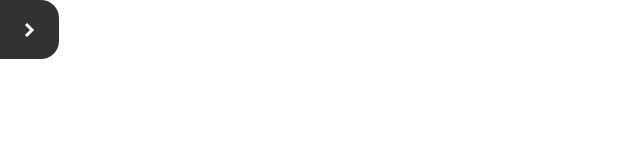
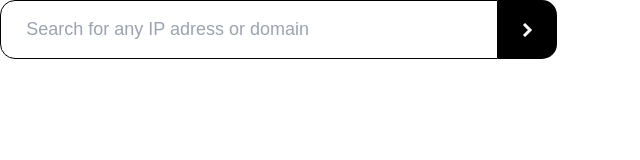
Before and after one commit to svetikbaihe/ip-address-tracker, a website built with Vite: page index.html in a window 1280 px wide. Shown: the whole page, without its empty margins (0-640 px from the left). Built offline with nearby package versions, Linux system fonts and the light colour scheme; files whose address does not match are found by name.

Commit message:
feat: input (#2)
Co-authored-by: Світлана Ем <svitlanaem@MacBook-Air-Svitlana.local>

```diff
--- /dev/null
+++ b/src/assets/styles/utils/reset.scss
@@ -0,0 +1,65 @@
+@font-face {
+  font-family: "Rubik";
+  src: url(fonts/Rubik-VariableFont_wght.ttf) format('truetype');
+	font-weight: 400;
+}
+
+@font-face {
+  font-family: "Rubik";
+  src: url(fonts/Rubik-VariableFont_wght.ttf) format('truetype');
+	font-weight: 500;
+}
+
+@font-face {
+  font-family: "Rubik";
+  src: url(fonts/Rubik-VariableFont_wght.ttf) format('truetype');
+	font-weight: 700;
+}
+
+* {
+	padding: 0;
+	margin: 0;
+	border: 0;
+}
+*,*:before,*:after {
+	-moz-box-sizing: border-box;
+	-webkit-box-sizing: border-box;
+	box-sizing: border-box;
+}
+:focus,:active {outline: none;}
+a:focus,a:active {outline: none;}
+
+nav,footer,header,aside {display: block;}
+
+html,body {
+	height: 100%;
+	width: 100%;
+	font-size: 62.5%;
+	line-height: 1;
+	font-family: 'Rubik', sans-serif;
+	-ms-text-size-adjust: 100%;
+	-moz-text-size-adjust: 100%;
+	-webkit-text-size-adjust: 100%;
+}
+input,button,textarea {font-family:inherit;}
+
+input::-ms-clear {display: none;}
+button {cursor: pointer;}
+button::-moz-focus-inner {padding:0;border:0;}
+a, a:visited {text-decoration: none;}
+a:hover {text-decoration: none;}
+ul li {list-style: none;}
+img {vertical-align: top;}
+
+h1,h2,h3,h4,h5,h6 {font-size:inherit;font-weight: 400;}
+
+html {
+  -webkit-box-sizing: border-box;
+  -moz-box-sizing: border-box;
+  box-sizing: border-box;
+}
+*, *:before, *:after {
+  -webkit-box-sizing: inherit;
+  -moz-box-sizing: inherit;
+  box-sizing: inherit;
+  }
--- a/src/elements/Button/styles.module.scss
+++ b/src/elements/Button/styles.module.scss
@@ -1,7 +1,3 @@
 .button {
-  @apply bg-black w-[59px] h-[59px] rounded-r-[18px] flex justify-center items-center;
-
-  &:hover {
-    @apply opacity-80;
-  }
+  @apply bg-black w-[59px] h-[59px] rounded-r-[15px] flex justify-center items-center hover:opacity-80;
 }
--- /dev/null
+++ b/src/elements/InputText/component.ts
@@ -0,0 +1,56 @@
+import styles from './styles.module.scss';
+import type { InputTextConstructor, InputTextInterface } from './types';
+import Button from '@elements/Button';
+
+class InputText implements InputTextInterface{
+  protected name: string = '';
+  protected placeholder: string = '';
+  protected $inputTextWrapper: HTMLElement | null = null;
+
+  constructor({
+    name,
+    placeholder }: InputTextConstructor) {
+      this.name = name;
+
+      if(placeholder) {
+        this.placeholder = placeholder;
+      }
+
+      this.buildInputTextWrapper();
+  }
+
+  public get inputTextElement() {
+    return this.$inputTextWrapper;
+  }
+
+  protected buildInputText = () => {
+    const $inputText = document.createElement('input');
+
+    $inputText.className = styles.input_text;
+
+    $inputText.setAttribute('type', 'text');
+    $inputText.setAttribute('name', this.name);
+    $inputText.setAttribute('id', `id-${this.name}`);
+    $inputText.setAttribute('placeholder', this.placeholder);
+
+    return $inputText;
+  }
+
+  protected buildInputTextWrapper = () => {
+    const $inputTextWrapper = document.createElement('div')
+
+    $inputTextWrapper.className = styles.input_text_wrapper;
+
+    $inputTextWrapper.appendChild(this.buildInputText())
+
+    const $button = new Button({});
+
+    if($button.buttonElement) {
+      $inputTextWrapper?.appendChild($button.buttonElement);
+    }
+
+    this.$inputTextWrapper = $inputTextWrapper;
+  }
+}
+
+export default InputText;
--- /dev/null
+++ b/src/elements/InputText/index.ts
@@ -0,0 +1,6 @@
+export { default } from './component';
+
+export {
+  type InputTextConstructor,
+  type InputTextInterface
+} from './types';
--- /dev/null
+++ b/src/elements/InputText/styles.module.scss
@@ -0,0 +1,7 @@
+.input_text_wrapper{
+  @apply flex;
+}
+
+.input_text{
+  @apply w-[498px] h-[59px] rounded-l-[15px] border border-black border-solid text-[1.8rem] pl-[1.4em] text-dark-gray font-normal;
+}
--- /dev/null
+++ b/src/elements/InputText/types.ts
@@ -0,0 +1,8 @@
+export interface InputTextInterface{
+  inputTextElement: HTMLElement | null
+}
+
+export interface InputTextConstructor{
+  name: string
+  placeholder?: string
+}
--- a/src/main.ts
+++ b/src/main.ts
@@ -1,9 +1,12 @@
 import './style.scss';
 import $app from '@constants/app';
-import Button from '@elements/Button';
+import InputText from '@elements/InputText';
 
-const $button = new Button({});
+const $input = new InputText({
+  name: 'ip-domain',
+  placeholder: 'Search for any IP adress or domain'
+});
 
-if($button.buttonElement) {
-  $app?.appendChild($button.buttonElement);
+if($input.inputTextElement) {
+  $app?.appendChild($input.inputTextElement);
 }
--- a/src/style.scss
+++ b/src/style.scss
@@ -1,3 +1,4 @@
 @tailwind base;
 @tailwind components;
 @tailwind utilities;
+@import './assets/styles/utils/reset.scss';
--- a/tailwind.config.js
+++ b/tailwind.config.js
@@ -2,7 +2,12 @@
 export default {
   content: ["./src/**/*.{html,js,ts}"],
   theme: {
-    extend: {},
+    extend: {
+      colors: {
+        'dark-gray': 'hsl(0, 0%, 59%)',
+        'very-dark-gray': 'hsl(0, 0%, 17%)'
+      }
+    },
   },
   plugins: [],
 }
```
